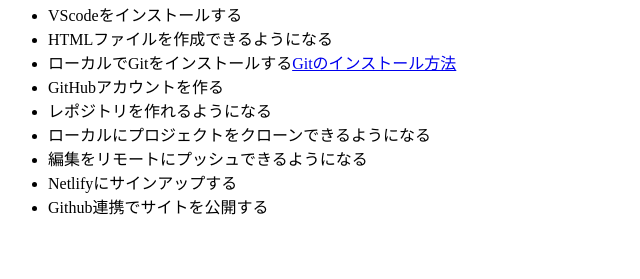
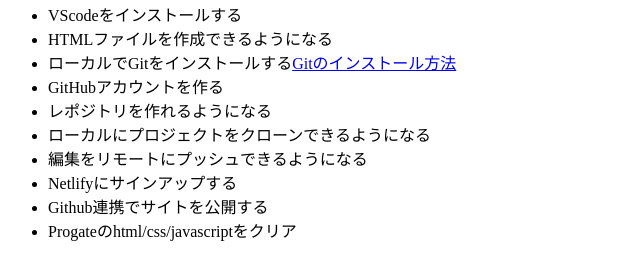
Before and after one commit to tkshibuya/self-introduction, a plain HTML site: page index.html in a window 1280 px wide. Shown: the part 87-366 px from the top of the page, without its empty margins (0-640 px from the left). Drawn offline with Linux system fonts and the light colour scheme.

Commit message:
add html/css/js

```diff
--- a/index.html
+++ b/index.html
@@ -20,6 +20,7 @@
         <li>編集をリモートにプッシュできるようになる</li>
         <li>Netlifyにサインアップする</li>
         <li>Github連携でサイトを公開する</li>
+        <li>Progateのhtml/css/javascriptをクリア</li>
     </ul>
 </body>
 
```
